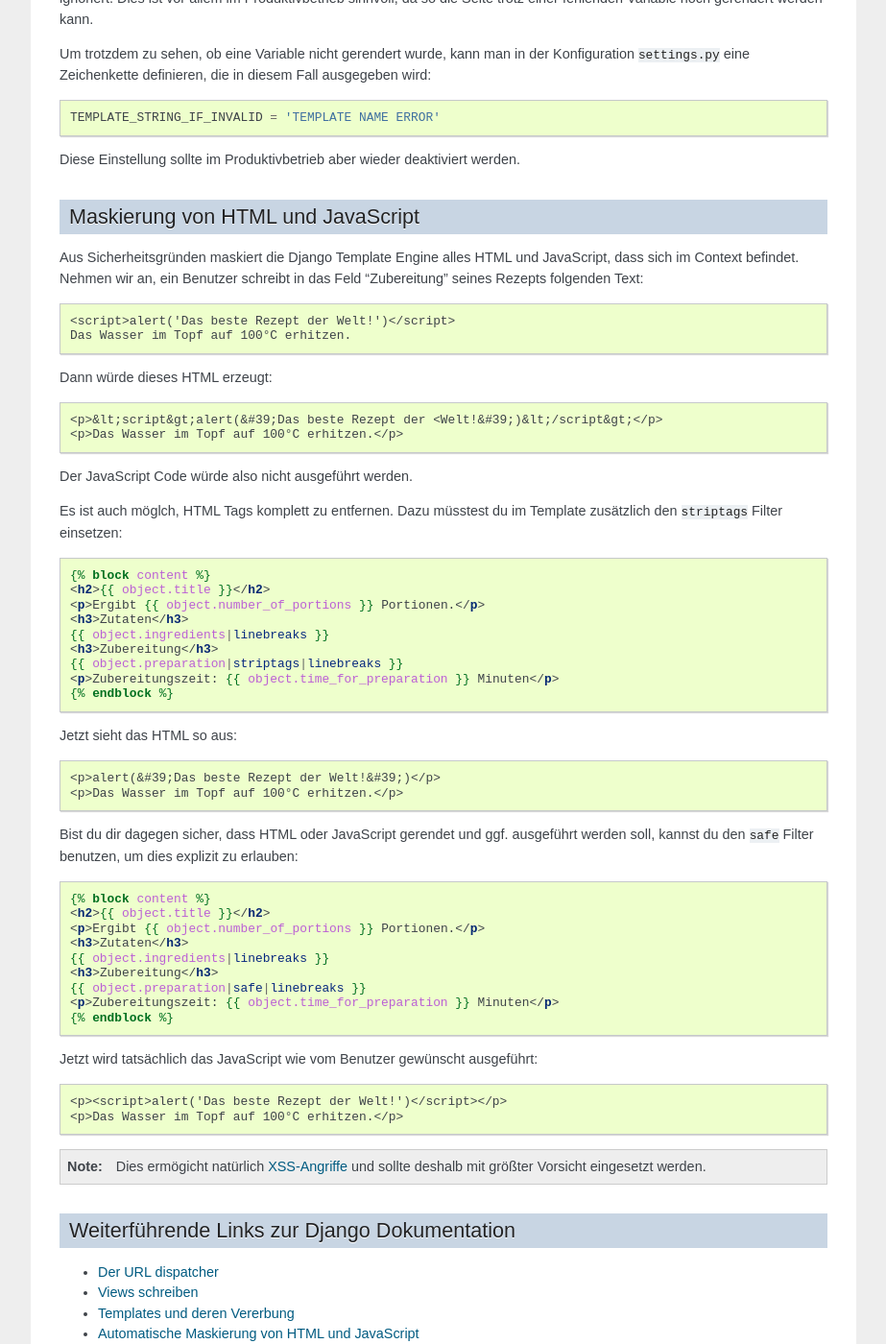
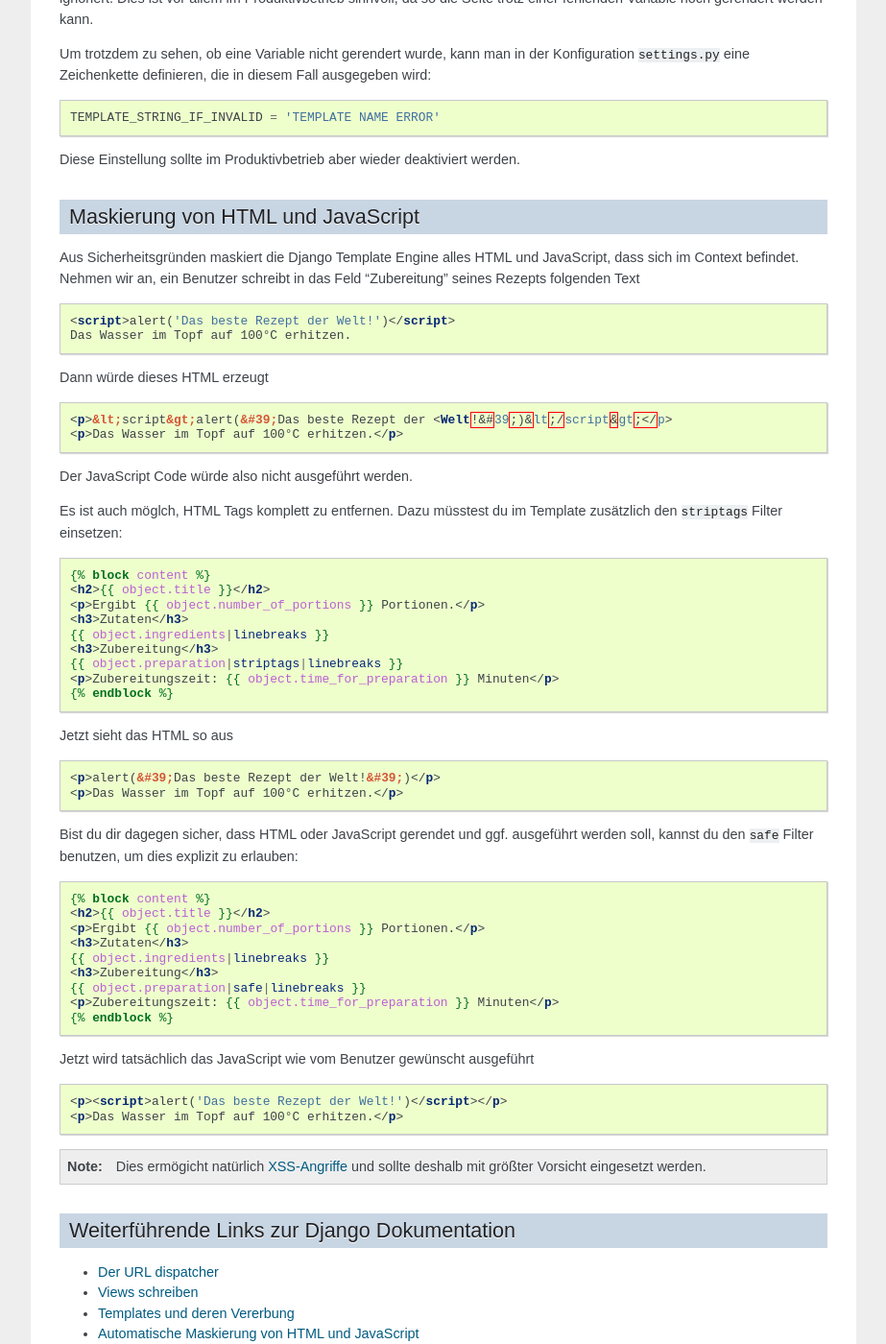
Before and after one commit to OpenTechSchool/django-101, a Sphinx documentation site: the page built from docs/erste_schritte/views_templates.rst, in a window 1280 px wide and 1400 px high, scrolled down 5136 px. Shown: the whole window at 96% size, without its empty margins (198-1121 px from the left). Built offline with Sphinx 7.4.7, drawn with Linux system fonts in a browser that asks for light colours; some of the changed text lies outside the part shown.

Commit message:
Adjusted non-python code blocks

```diff
--- a/docs/erste_schritte/admin.rst
+++ b/docs/erste_schritte/admin.rst
@@ -12,7 +12,7 @@
 Dazu muss die Datei :file:`admin.py` in der Applikation angelegt werden. Das
 Projekt sieht danach folgendermassen aus:
 
-::
+.. code-block:: none
 
     cookbook
     |-- cookbook
--- a/docs/erste_schritte/app.rst
+++ b/docs/erste_schritte/app.rst
@@ -28,7 +28,7 @@
 Das Kommando legt ein Verzeichnis :file:`recipes` an, in dem sich vier Dateien
 befinden:
 
-::
+.. code-block:: bash
 
     recipes/
     |-- __init__.py
--- a/docs/erste_schritte/views_templates.rst
+++ b/docs/erste_schritte/views_templates.rst
@@ -70,7 +70,7 @@
 
 Nun startest du den Entwicklungs-Webserver:
 
-..  code-block:: bash
+.. code-block:: bash
 
     $ python manage.py runserver
     Validating models...
@@ -95,7 +95,9 @@
 Template durch die gewünschten Werte ersetzt.
 
 Das erste Beispiel zeigt wie man ein Dictionary als Datenstruktur nutzen
-kann::
+kann
+
+.. code-block:: bash
 
     $ python manage.py shell
 
@@ -198,7 +200,7 @@
 anlegen, nämlich :file:`recipes/templates/recipes`. Darin erstellt du die
 Datei :file:`index.html`:
 
-..  code-block:: html+django
+.. code-block:: html+django
 
     {% extends "base.html" %}
 
@@ -215,7 +217,7 @@
 
 Jetzt sollte deine Verzeichnisstruktur wie folgt aussehen:
 
-::
+.. code-block:: none
 
     cookbook
     |-- cookbook
@@ -294,7 +296,7 @@
 Nun fehlt nur noch das zweite Template :file:`recipes/detail.html`. Lege es im
 gleichen Verzeichnis wie auch :file:`recipes/index.html` an:
 
-..  code-block:: html+django
+.. code-block:: html+django
 
     {% extends "base.html" %}
 
@@ -334,12 +336,16 @@
 
 Aus Sicherheitsgründen maskiert die Django Template Engine alles HTML und
 JavaScript, dass sich im Context befindet. Nehmen wir an, ein Benutzer schreibt in das
-Feld "Zubereitung" seines Rezepts folgenden Text::
+Feld "Zubereitung" seines Rezepts folgenden Text
+
+.. code-block:: html
 
     <script>alert('Das beste Rezept der Welt!')</script>
     Das Wasser im Topf auf 100°C erhitzen.
 
-Dann würde dieses HTML erzeugt::
+Dann würde dieses HTML erzeugt
+
+.. code-block:: html
 
     <p>&lt;script&gt;alert(&#39;Das beste Rezept der <Welt!&#39;)&lt;/script&gt;</p>
     <p>Das Wasser im Topf auf 100°C erhitzen.</p>
@@ -349,7 +355,7 @@
 Es ist auch möglch, HTML Tags komplett zu entfernen. Dazu müsstest du im
 Template zusätzlich den ``striptags`` Filter einsetzen:
 
-..  code-block:: html+django
+.. code-block:: html+django
 
     {% block content %}
     <h2>{{ object.title }}</h2>
@@ -361,7 +367,9 @@
     <p>Zubereitungszeit: {{ object.time_for_preparation }} Minuten</p>
     {% endblock %}
 
-Jetzt sieht das HTML so aus::
+Jetzt sieht das HTML so aus
+
+.. code-block:: html
 
     <p>alert(&#39;Das beste Rezept der Welt!&#39;)</p>
     <p>Das Wasser im Topf auf 100°C erhitzen.</p>
@@ -370,7 +378,7 @@
 ausgeführt werden soll, kannst du den ``safe`` Filter benutzen, um dies
 explizit zu erlauben:
 
-..  code-block:: html+django
+.. code-block:: html+django
 
     {% block content %}
     <h2>{{ object.title }}</h2>
@@ -382,7 +390,9 @@
     <p>Zubereitungszeit: {{ object.time_for_preparation }} Minuten</p>
     {% endblock %}
 
-Jetzt wird tatsächlich das JavaScript wie vom Benutzer gewünscht ausgeführt::
+Jetzt wird tatsächlich das JavaScript wie vom Benutzer gewünscht ausgeführt
+
+.. code-block:: html
 
     <p><script>alert('Das beste Rezept der Welt!')</script></p>
     <p>Das Wasser im Topf auf 100°C erhitzen.</p>
```
Also changed, not shown: docs/erste_schritte/datenbank.rst (+13 -7 lines), docs/erste_schritte/start.rst (+7 -5 lines), docs/erste_schritte/testserver.rst (+5 -3 lines).
